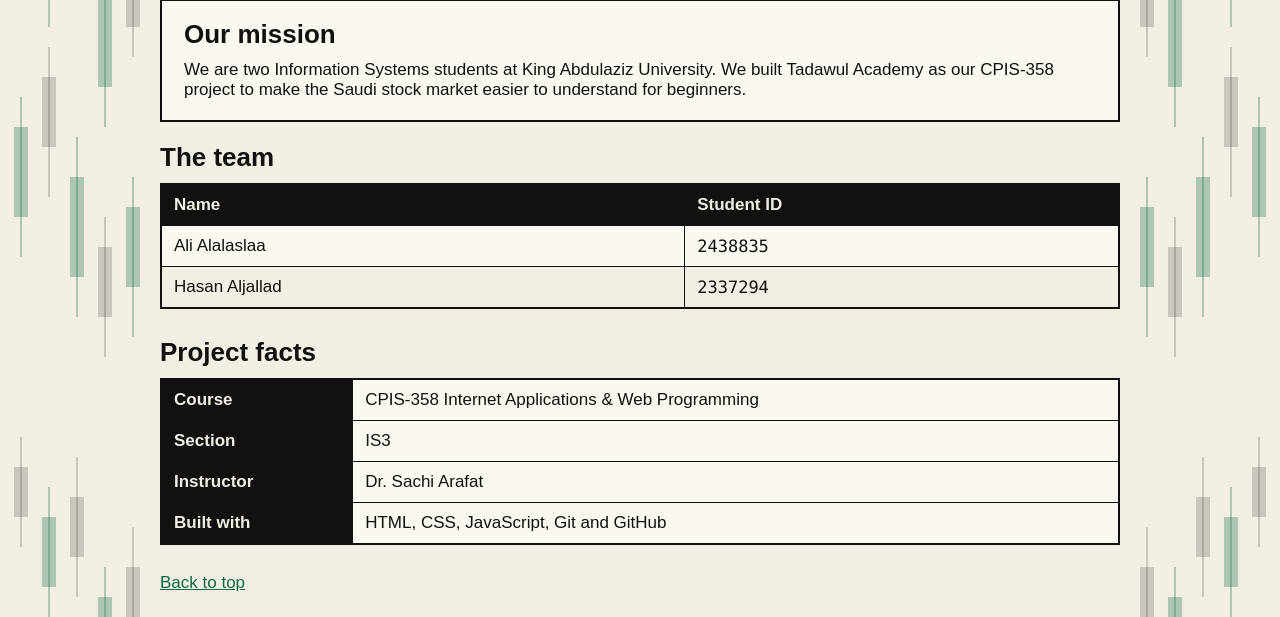
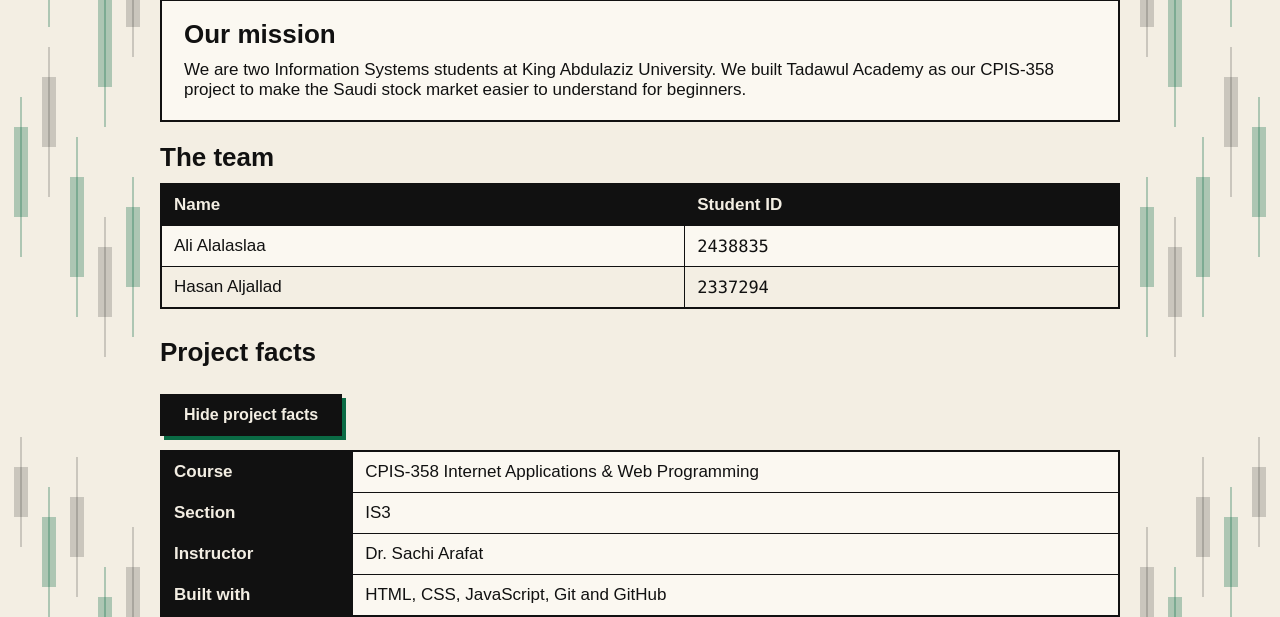
Before and after one commit to sirxuq/tadawul-academy, a plain HTML site: page about.html in a window 1280 px wide. Shown: the part 203-820 px from the top of the page. Drawn offline with Linux system fonts and the light colour scheme.

Commit message:
Add show and hide button to About page

```diff
--- a/about.html
+++ b/about.html
@@ -8,6 +8,20 @@
 <title>About Us | Tadawul Academy</title>
 <link rel="stylesheet" type="text/css" href="css/style.css">
 <script src="js/script.js"></script>
+<script>
+// Embedded script: shows or hides the project facts table
+function toggleFacts() {
+  var facts = document.getElementById("factsBox");
+  var button = document.getElementById("factsButton");
+  if (facts.style.display == "none") {
+    facts.style.display = "block";
+    button.value = "Hide project facts";
+  } else {
+    facts.style.display = "none";
+    button.value = "Show project facts";
+  }
+}
+</script>
 </head>
 <body id="top" onload="showYear()">
 <header class="site-header">
@@ -43,6 +57,8 @@
 </section>
 <section>
 <h2>Project facts</h2>
+<p><input type="button" id="factsButton" class="btn" value="Hide project facts" onclick="toggleFacts()"></p>
+<div id="factsBox">
 <table summary="Course details">
 <tbody>
 <tr><th>Course</th><td>CPIS-358 Internet Applications &amp; Web Programming</td></tr>
@@ -50,6 +66,7 @@
 <tr><th>Instructor</th><td>Dr. Sachi Arafat</td></tr>
 <tr><th>Built with</th><td>HTML, CSS, JavaScript, Git and GitHub</td></tr>
 </tbody></table>
+</div>
 </section>
 <a class="top-link" href="#top">Back to top</a>
 </div>
```
